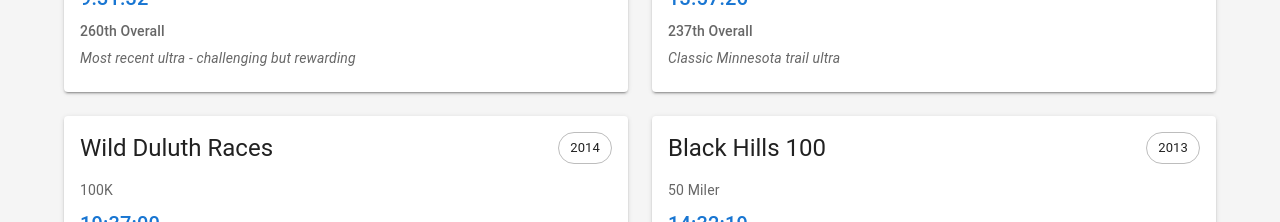
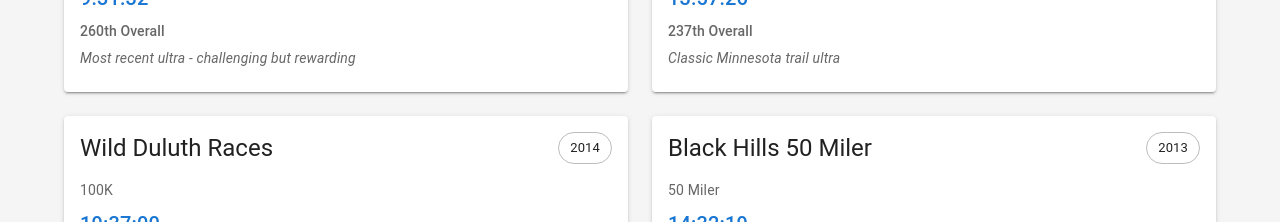
Before and after one commit to AdamIverson/ai.com, a React (Vite) app: page /running in a window 1280 px wide. Shown: the part 800-1022 px from the top of the page. Built offline with nearby package versions, Linux system fonts and the light colour scheme.

Commit message:
let's get a few things straight

```diff
--- a/src/pages/Running.tsx
+++ b/src/pages/Running.tsx
@@ -35,7 +35,7 @@
       note: "Personal best 100K performance"
     },
     {
-      name: "Black Hills 100",
+      name: "Black Hills 50 Miler",
       distance: "50 Miler",
       year: "2013",
       time: "14:32:19",
```
